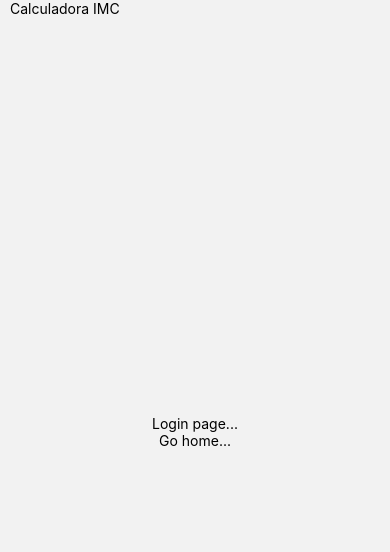
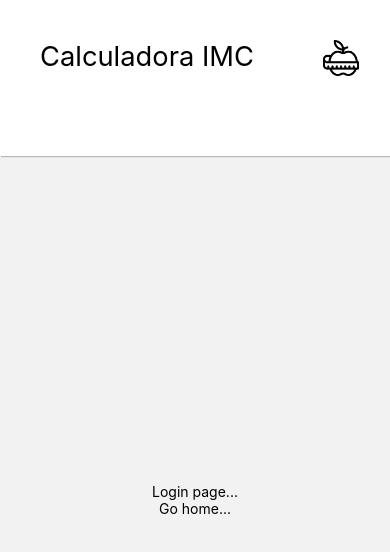
Before and after one commit to rfaraujo1/es-imc-calc-mobile, a React Native app: screen / in a window 390 px wide. Shown: the top 552 px of the page. Built offline with nearby package versions, Linux system fonts and the light colour scheme.

Commit message:
finalize header

```diff
--- a/components/shared/Header.component.tsx
+++ b/components/shared/Header.component.tsx
@@ -1,6 +1,9 @@
-import { StyleSheet, Text } from "react-native";
+import { Dimensions, Image, StyleSheet, Text } from "react-native";
 import { SafeAreaView } from "react-native-safe-area-context";
 import { HeaderBackButton } from "@react-navigation/elements";
+
+import logo from "../../assets/icon.png";
+import { Platform } from "react-native";
 
 export default function HeaderComponent(props: any) {
     const { canReturn } = props;
@@ -8,6 +11,7 @@ export default function HeaderComponent(props: any) {
     return (<SafeAreaView style={styles.container}>
         { canReturn ? <HeaderBackButton onPress={() => props.navigation.goBack()} /> : null }
         <Text style={styles.title}>Calculadora IMC</Text>
+        <Image source={logo} style={styles.logo} />
     </SafeAreaView>);
 }
 
@@ -17,13 +21,36 @@ const styles = StyleSheet.create({
         flexDirection: 'row',
         alignContent: 'center',
         justifyContent: 'center',
-        alignItems: 'center'
+        alignItems: 'center',
+        backgroundColor: '#fff',
+        shadowColor: '#aaa',
+        shadowOpacity: 0.8,
+        shadowRadius: 1,
+        shadowOffset: {
+            height: 1,
+            width: 1
+        },
+        elevation: 10,
+        paddingBottom: Platform.OS === 'ios'
+            ? Dimensions.get('screen').width * 0.0
+            : Dimensions.get('screen').width * 0.1,
+        paddingTop: Platform.OS === 'ios'
+        ? Dimensions.get('screen').width * 0.07
+        : Dimensions.get('screen').width * 0.05,
+
     },
     title: {
-        flex: 5,
+        flex: 4,
         color: '#000',
-        marginLeft: 10,
-        fontSize: 14,
-        height: 20
+        backgroundColor: '#fff',
+        marginLeft: Dimensions.get('screen').width * 0.05,
+        height: Dimensions.get('screen').height * 0.06,
+        fontSize: Dimensions.get('window').width * 0.07,
+    },
+    logo: {
+        flex: 1,
+        resizeMode: 'contain',
+        height: Dimensions.get('screen').height * 0.06,
+        width: Dimensions.get('screen').height * 0.06,
     }
 });
--- /dev/null
+++ b/types/images.d.ts
@@ -0,0 +1 @@
+declare module '*.png';
```
